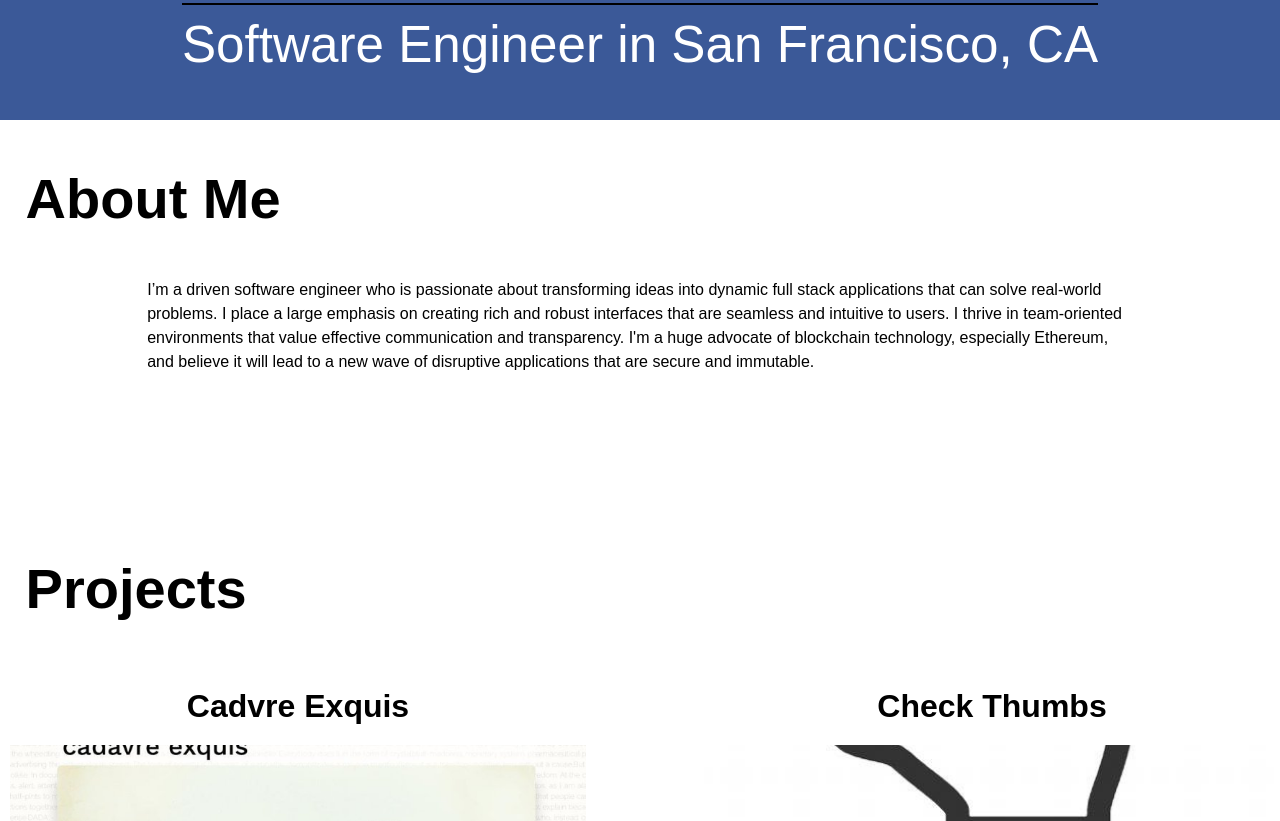
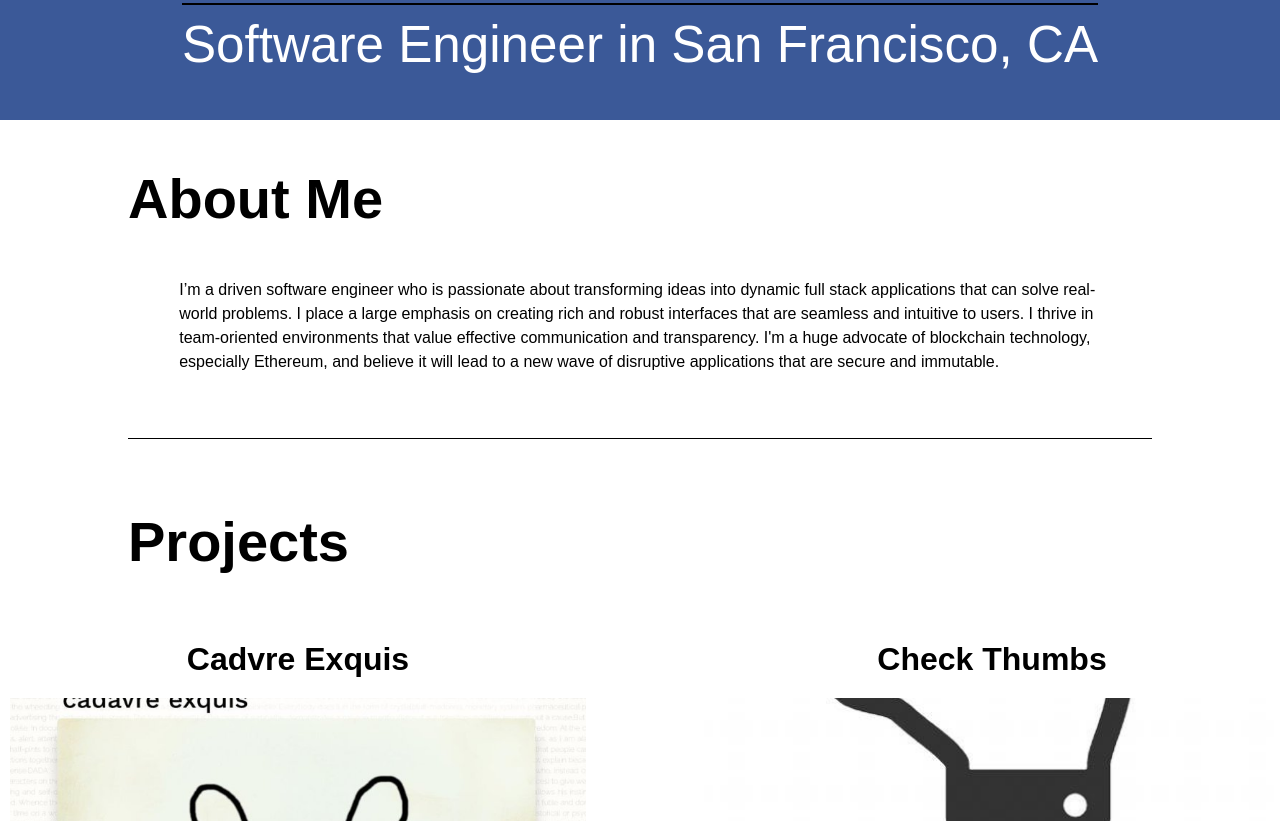
Before and after one commit to vla15/portfolio, a React (Create React App) app: page / in a window 1280 px wide. Shown: the part 440-1261 px from the top of the page. Built offline with nearby package versions, Linux system fonts and the light colour scheme.

Commit message:
styling of seciton header

```diff
--- a/src/about/about.css
+++ b/src/about/about.css
@@ -1,5 +1,7 @@
 .about-section{
-  padding-bottom: 17vh;
+  display: flex;
+  justify-content: center;
+  align-items: center;
 }
 
 .about-box {
@@ -11,7 +13,20 @@
 }
 
 .about-content {
-  width: 77%;
+  width: 90%;
   font-style: 1em;
   line-height: 1.5em;
 }
+
+.about-border {
+  display: flex;
+  flex-direction: column;
+  width: 80%;
+  padding-bottom: 8vh;
+  margin-bottom: 3vh;
+  border-bottom: 1px solid black;
+}
+
+.about-header {
+  font-size: 7vh;
+}
--- a/src/about/about.jsx
+++ b/src/about/about.jsx
@@ -3,7 +3,8 @@ import './about.css';
 
 const About = props => (
   <div className="about-section">
-    <h2 className="section-header">About Me</h2>
+    <div className="about-border">
+      <h2 className="about-header">About Me</h2>
       <div className="about-box">
         <div className="about-content">
           I’m a driven software engineer who is passionate about transforming ideas
@@ -18,6 +19,7 @@ const About = props => (
         </div>
       </div>
     </div>
+  </div>
 );
 
 export default About;
--- a/src/body/body.css
+++ b/src/body/body.css
@@ -7,7 +7,7 @@
 
 .section-header {
   font-size: 7vh;
-  margin-left: 2vw;
+  width: 80%;
 }
 
 .project-body {
@@ -19,3 +19,9 @@
   height: auto;
   justify-content: space-between;
 }
+
+.section-header-border {
+  display: flex;
+  width: 100%;
+  justify-content: center;
+}
--- a/src/body/body.jsx
+++ b/src/body/body.jsx
@@ -18,7 +18,9 @@ class Body extends React.Component {
 
   render() {
     return <div className="content">
-      <h2 className="section-header">Projects</h2>
+      <div className="section-header-border">
+        <h2 className="section-header">Projects</h2>
+      </div>
       <div className="project-body">
         {this.renderProjects()}
       </div>
```
Lines whose indentation alone changed are shown as unchanged.
